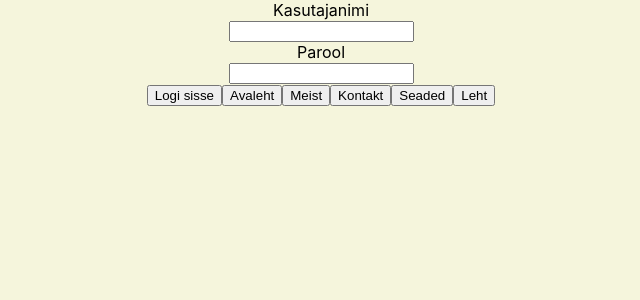
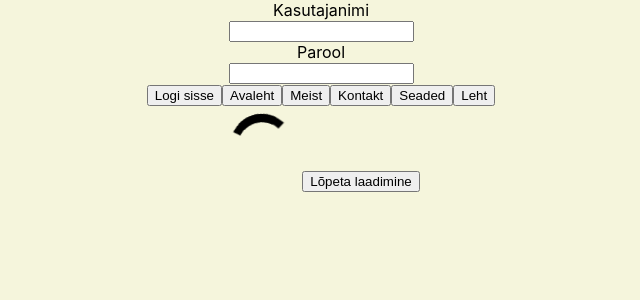
Before and after one commit to TruX87/Tarjet-Front-end-03.24, a React (Create React App) app in the folder kodutoo1/: page /loader in a window 1280 px wide. Shown: the top 300 px of the page, without its empty margins (319-959 px from the left). Built offline with nearby package versions, Linux system fonts and the light colour scheme.

Commit message:
kodutoo1- loader

```diff
--- a/kodutoo1/src/App.css
+++ b/kodutoo1/src/App.css
@@ -69,3 +69,48 @@ td, th {
 tr:nth-child(even) {
   background-color: #dddddd;
 }
+
+
+.lds-ring {
+  /* change color here */
+  color: #000000;
+}
+.lds-ring,
+.lds-ring div {
+  box-sizing: border-box;
+}
+.lds-ring {
+  display: inline-block;
+  position: relative;
+  width: 80px;
+  height: 80px;
+}
+.lds-ring div {
+  box-sizing: border-box;
+  display: block;
+  position: absolute;
+  width: 64px;
+  height: 64px;
+  margin: 8px;
+  border: 8px solid currentColor;
+  border-radius: 50%;
+  animation: lds-ring 1.2s cubic-bezier(0.5, 0, 0.5, 1) infinite;
+  border-color: currentColor transparent transparent transparent;
+}
+.lds-ring div:nth-child(1) {
+  animation-delay: -0.45s;
+}
+.lds-ring div:nth-child(2) {
+  animation-delay: -0.3s;
+}
+.lds-ring div:nth-child(3) {
+  animation-delay: -0.15s;
+}
+@keyframes lds-ring {
+  0% {
+    transform: rotate(0deg);
+  }
+  100% {
+    transform: rotate(360deg);
+  }
+}
--- a/kodutoo1/src/App.js
+++ b/kodutoo1/src/App.js
@@ -6,6 +6,7 @@ import Meist from './pages/Meist';
 import Seaded from './pages/Seaded';
 import { useRef, useState } from 'react';
 import Leht from './pages/Leht';
+import Loader from './pages/Loader';
 
 function App() {
   const [sisselogitud, muudaSisselogitud] = useState("ei");
@@ -64,6 +65,7 @@ function App() {
         <Route path="meist" element={ <Meist /> }></Route>
         <Route path="seaded" element={ <Seaded /> }></Route>
         <Route path="leht" element={ <Leht /> }></Route>
+        <Route path="loader" element={ <Loader /> }></Route>
       </Routes>
 <br /><br /><br /><br />
       {/* <button className="nupp">Roheline nupp</button>
--- /dev/null
+++ b/kodutoo1/src/pages/Loader.js
@@ -0,0 +1,14 @@
+import React, { useState } from 'react'
+
+function Loader() {
+    const [kasLaeb, uuendaLaadimist] = useState(true);
+
+  return (
+    <div>
+        {kasLaeb === true && <div class="lds-ring"><div></div><div></div></div>}
+        <button onClick={() => uuendaLaadimist(false)}>Lõpeta laadimine</button>
+    </div>
+  )
+}
+
+export default Loader
```
